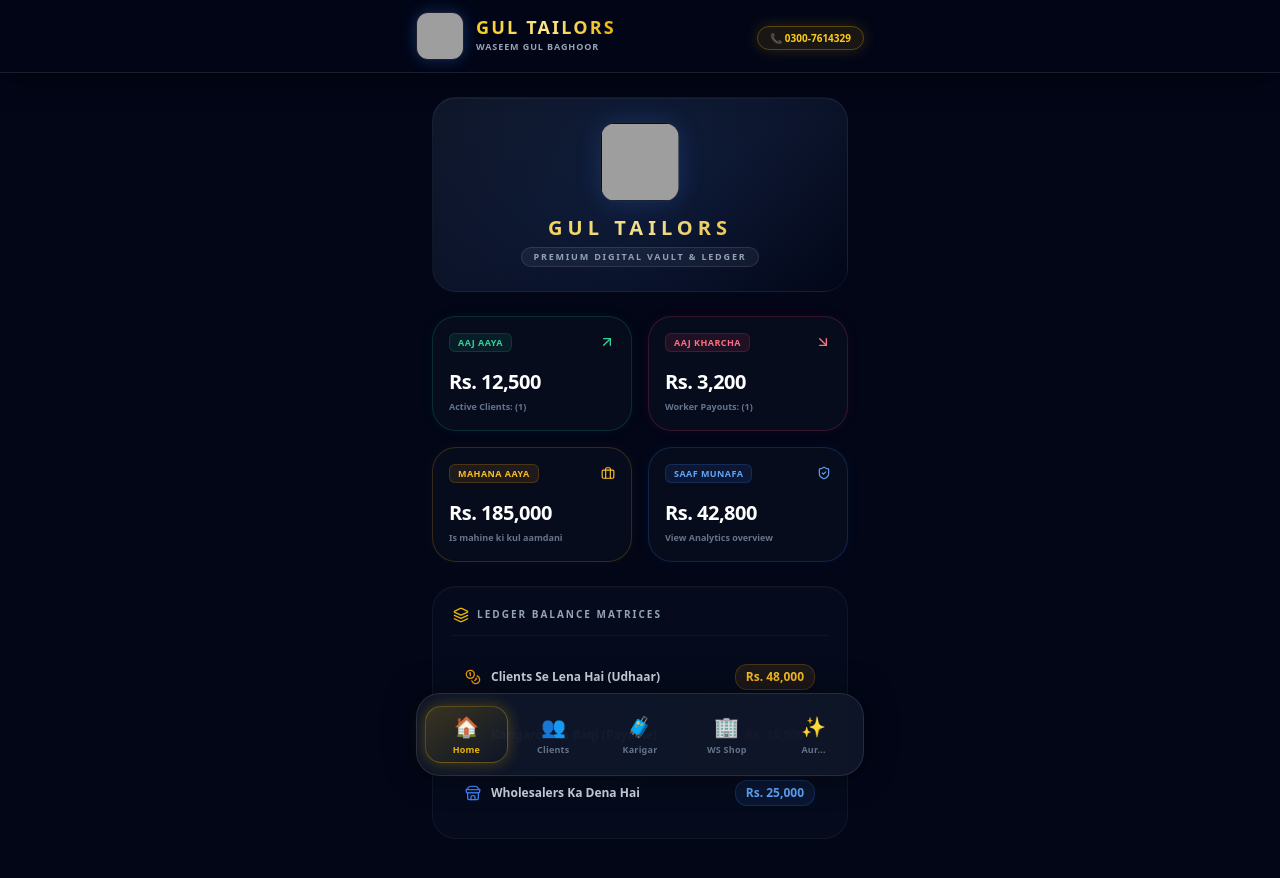
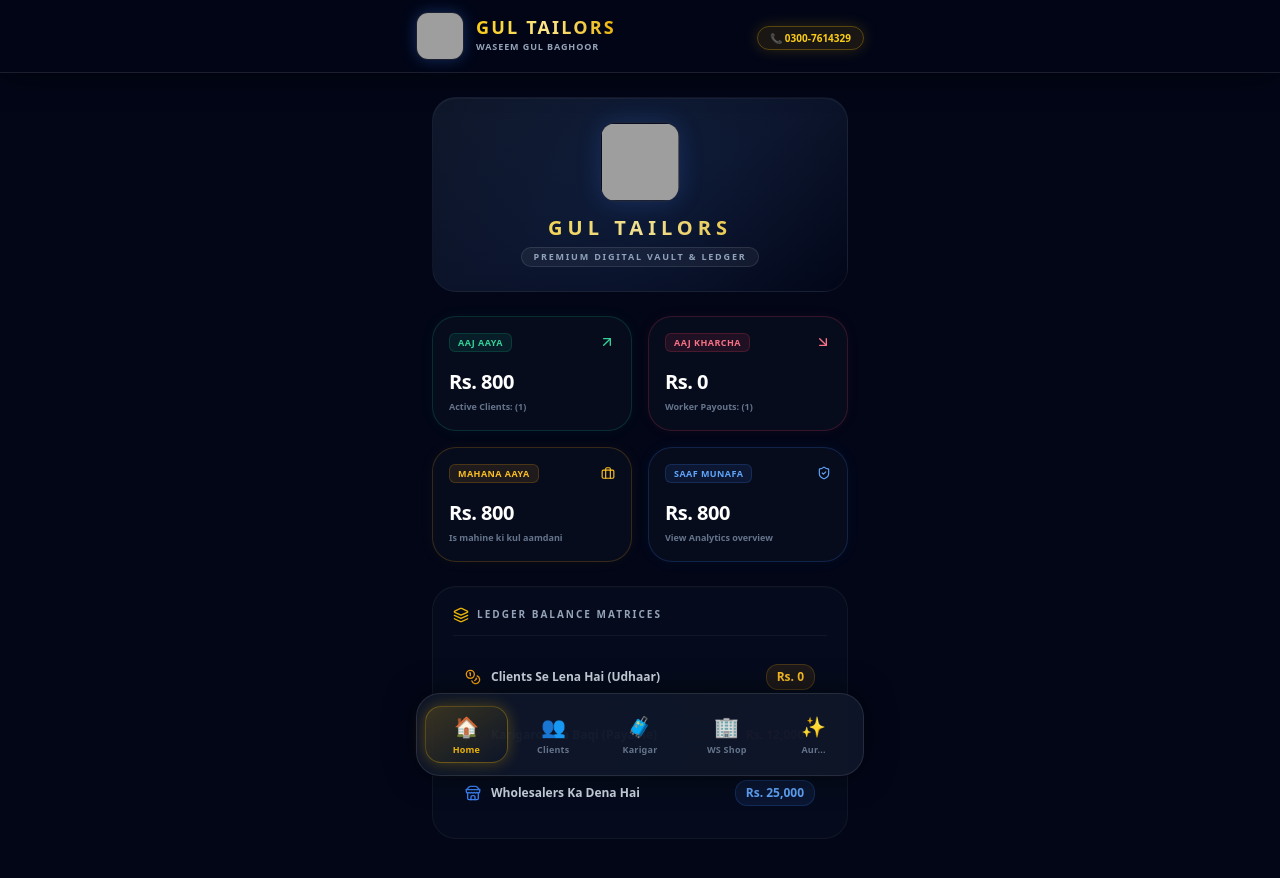
Before and after one commit to betmaxgold5800-Touqeer/gul-tailors, a React (Vite) app: page / in a window 1280 px wide. Shown: the top 878 px of the page. Built offline with nearby package versions, Linux system fonts and the light colour scheme; grey boxes are pictures that could not be loaded.

Commit message:
Update Dashboard.jsx

```diff
--- a/src/views/Dashboard.jsx
+++ b/src/views/Dashboard.jsx
@@ -10,7 +10,25 @@ import {
   Store
 } from 'lucide-react';
 
-export default function Dashboard({ navigateTo, clientsCount, workersCount, wholesalersCount }) {
+export default function Dashboard({
+  navigateTo,
+  clientsCount,
+  workersCount,
+  wholesalersCount,
+  financials = {}
+}) {
+
+  // Safely fallback to 0 if the state metric is not computed yet
+  const {
+    todayRevenue = 0,
+    todayExpense = 0,
+    monthlyRevenue = 0,
+    netProfit = 0,
+    totalClientUdhaar = 0,
+    totalWorkerPayable = 0,
+    totalWholesalerBalance = 0
+  } = financials;
+
   return (
     <div className="space-y-6 animate-fadeIn pb-6">
 
@@ -34,7 +52,7 @@ export default function Dashboard({ navigateTo, clientsCount, workersCount, whol
         </p>
       </div>
 
-      {/* 📊 NEON MATRIX GRID */}
+      {/* 📊 NEON MATRIX GRID (REAL-TIME COMPUTED) */}
       <div className="grid grid-cols-2 gap-4">
 
         {/* Card 1: Aaj Aaya */}
@@ -47,7 +65,9 @@ export default function Dashboard({ navigateTo, clientsCount, workersCount, whol
             <ArrowUpRight className="w-4 h-4 text-emerald-400 group-hover:translate-x-0.5 group-hover:-translate-y-0.5 transition-transform" />
           </div>
           <div className="mt-4">
-            <span className="text-xl font-black tracking-tight text-white">Rs. 12,500</span>
+            <span className="text-xl font-black tracking-tight text-white">
+              Rs. {todayRevenue.toLocaleString('en-IN')}
+            </span>
             <p className="text-[9px] text-slate-500 font-bold mt-1">Active Clients: ({clientsCount})</p>
           </div>
         </button>
@@ -62,7 +82,9 @@ export default function Dashboard({ navigateTo, clientsCount, workersCount, whol
             <ArrowDownRight className="w-4 h-4 text-rose-400 group-hover:translate-x-0.5 group-hover:translate-y-0.5 transition-transform" />
           </div>
           <div className="mt-4">
-            <span className="text-xl font-black tracking-tight text-white">Rs. 3,200</span>
+            <span className="text-xl font-black tracking-tight text-white">
+              Rs. {todayExpense.toLocaleString('en-IN')}
+            </span>
             <p className="text-[9px] text-slate-500 font-bold mt-1">Worker Payouts: ({workersCount})</p>
           </div>
         </button>
@@ -77,7 +99,9 @@ export default function Dashboard({ navigateTo, clientsCount, workersCount, whol
             <Briefcase className="w-3.5 h-3.5 text-amber-400" />
           </div>
           <div className="mt-4">
-            <span className="text-xl font-black tracking-tight text-white">Rs. 185,000</span>
+            <span className="text-xl font-black tracking-tight text-white">
+              Rs. {monthlyRevenue.toLocaleString('en-IN')}
+            </span>
             <p className="text-[9px] text-slate-500 font-bold mt-1">Is mahine ki kul aamdani</p>
           </div>
         </button>
@@ -92,13 +116,15 @@ export default function Dashboard({ navigateTo, clientsCount, workersCount, whol
             <ShieldCheck className="w-3.5 h-3.5 text-blue-400" />
           </div>
           <div className="mt-4">
-            <span className="text-xl font-black tracking-tight text-white">Rs. 42,800</span>
+            <span className="text-xl font-black tracking-tight text-white">
+              Rs. {netProfit.toLocaleString('en-IN')}
+            </span>
             <p className="text-[9px] text-slate-500 font-bold mt-1">View Analytics overview</p>
           </div>
         </button>
       </div>
 
-      {/* 🏦 NEON LEDGER BALANCE MATRICES */}
+      {/* 🏦 LIVE LEDGER BALANCE MATRICES */}
       <div className="rounded-3xl border border-white/5 bg-slate-900/30 p-5 shadow-[inset_0_1px_1px_rgba(255,255,255,0.02)]">
         <h3 className="text-[10px] font-black tracking-[0.2em] text-slate-400 uppercase mb-4 flex items-center gap-2 border-b border-white/5 pb-3">
           <Layers className="w-4 h-4 text-yellow-500" /> LEDGER BALANCE MATRICES
@@ -110,7 +136,9 @@ export default function Dashboard({ navigateTo, clientsCount, workersCount, whol
               <Coins className="w-4 h-4 text-amber-500" />
               <span className="text-xs font-bold text-slate-300">Clients Se Lena Hai (Udhaar)</span>
             </div>
-            <span className="text-xs font-black text-amber-400 bg-amber-500/10 px-2.5 py-1 rounded-xl border border-amber-500/20">Rs. 48,000</span>
+            <span className="text-xs font-black text-amber-400 bg-amber-500/10 px-2.5 py-1 rounded-xl border border-amber-500/20">
+              Rs. {totalClientUdhaar.toLocaleString('en-IN')}
+            </span>
           </div>
 
           <div onClick={() => navigateTo('workers')} className="flex items-center justify-between p-3 cursor-pointer hover:bg-white/5 rounded-2xl transition-all">
@@ -118,7 +146,9 @@ export default function Dashboard({ navigateTo, clientsCount, workersCount, whol
               <UserCheck className="w-4 h-4 text-rose-500" />
               <span className="text-xs font-bold text-slate-300">Karigaron Ka Baqi (Payable)</span>
             </div>
-            <span className="text-xs font-black text-rose-400 bg-rose-500/10 px-2.5 py-1 rounded-xl border border-rose-500/20">Rs. 15,500</span>
+            <span className="text-xs font-black text-rose-400 bg-rose-500/10 px-2.5 py-1 rounded-xl border border-rose-500/20">
+              Rs. {totalWorkerPayable.toLocaleString('en-IN')}
+            </span>
           </div>
 
           <div onClick={() => navigateTo('ws')} className="flex items-center justify-between p-3 cursor-pointer hover:bg-white/5 rounded-2xl transition-all">
@@ -126,7 +156,9 @@ export default function Dashboard({ navigateTo, clientsCount, workersCount, whol
               <Store className="w-4 h-4 text-blue-500" />
               <span className="text-xs font-bold text-slate-300">Wholesalers Ka Dena Hai</span>
             </div>
-            <span className="text-xs font-black text-blue-400 bg-blue-500/10 px-2.5 py-1 rounded-xl border border-blue-500/20">Rs. 25,000</span>
+            <span className="text-xs font-black text-blue-400 bg-blue-500/10 px-2.5 py-1 rounded-xl border border-blue-500/20">
+              Rs. {totalWholesalerBalance.toLocaleString('en-IN')}
+            </span>
           </div>
         </div>
       </div>
```
